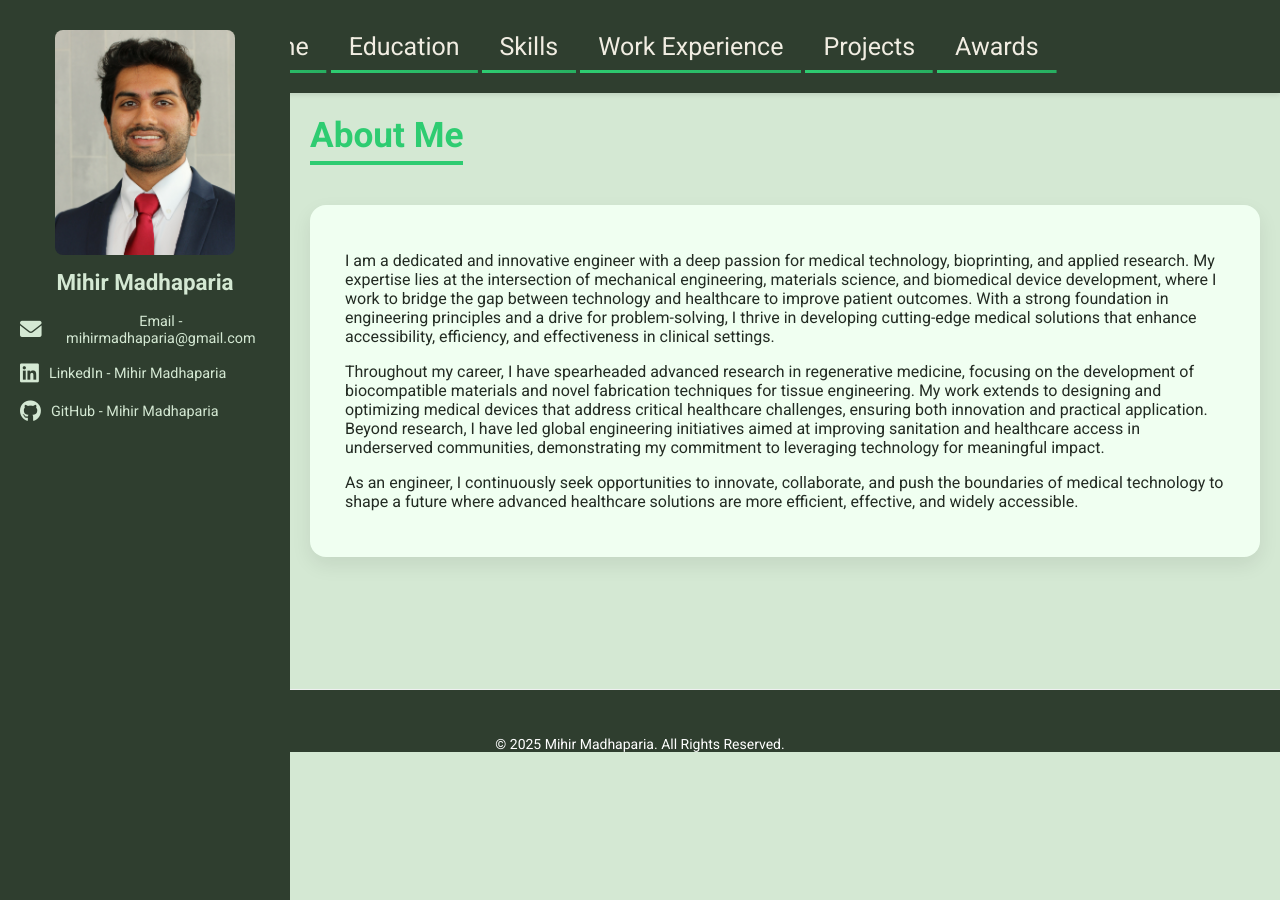
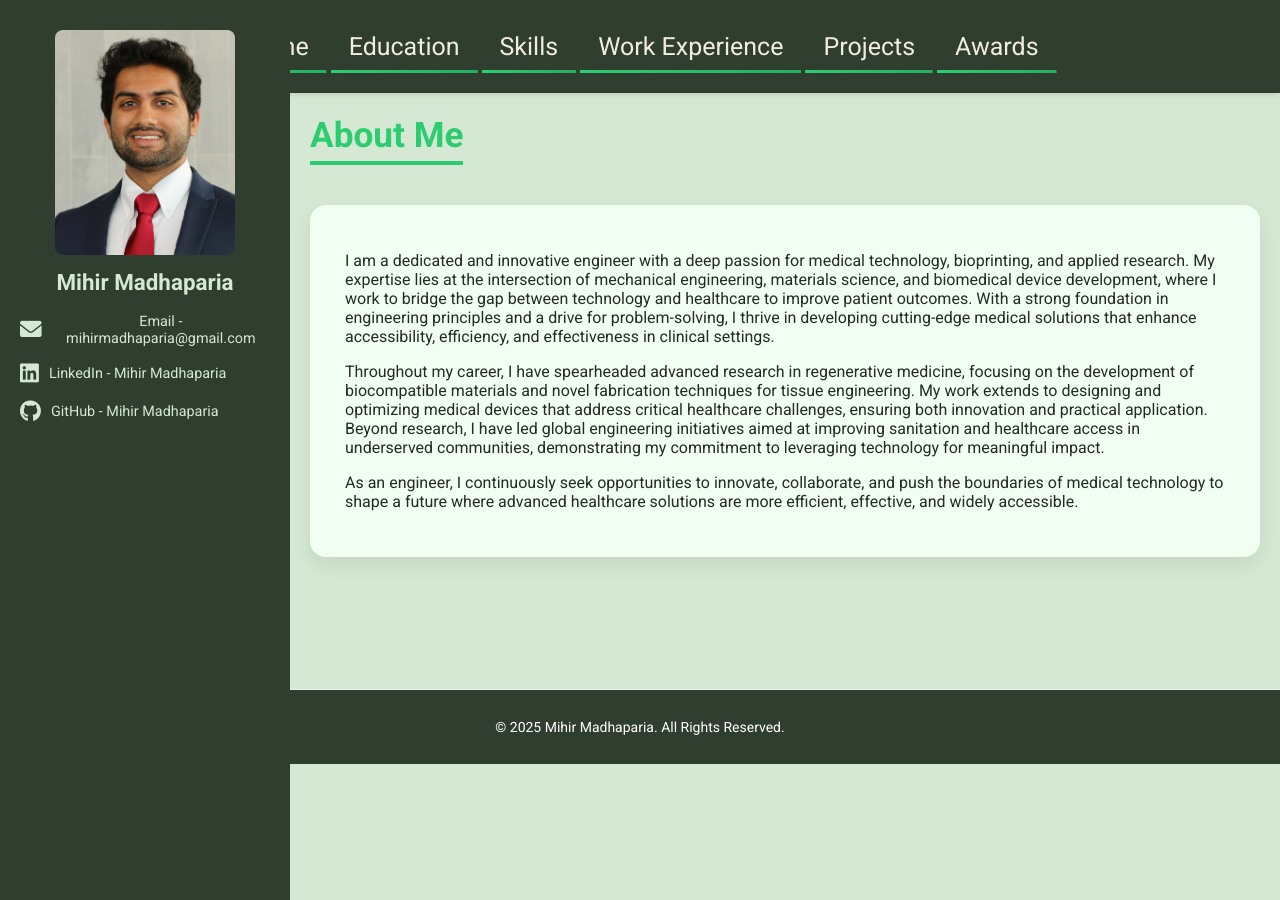
Before and after one commit to mihirmadhaparia/mihirmadhaparia.github.io, a Jekyll site: the page built from README.md, in a window 1280 px wide. Built offline with Jekyll 4.4.1, drawn with Linux system fonts in a browser that asks for light colours.

Commit message:
Update style.css

```diff
--- a/assets/css/style.css
+++ b/assets/css/style.css
@@ -596,11 +596,14 @@ body::-webkit-scrollbar {
 .site-footer {
     text-align: center;
     font-size: 14px;
+    padding: 15px;
     background-color: #2F3E2F; /* Dark footer */
     color: white;
     position: relative;
+    bottom: 0;
     width: 100%;
-    max-width: 100vw;
+    max-width: 100vw; /* Prevents it from overflowing */
+    box-sizing: border-box; /* Ensures padding doesn’t add extra width */
 }
 
 html, body {
```
